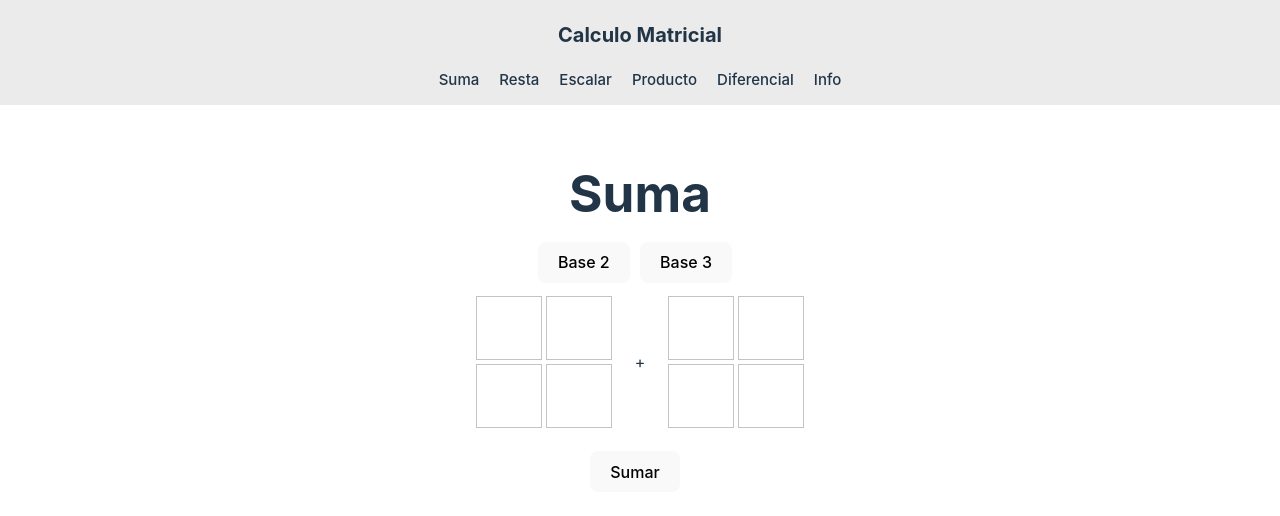
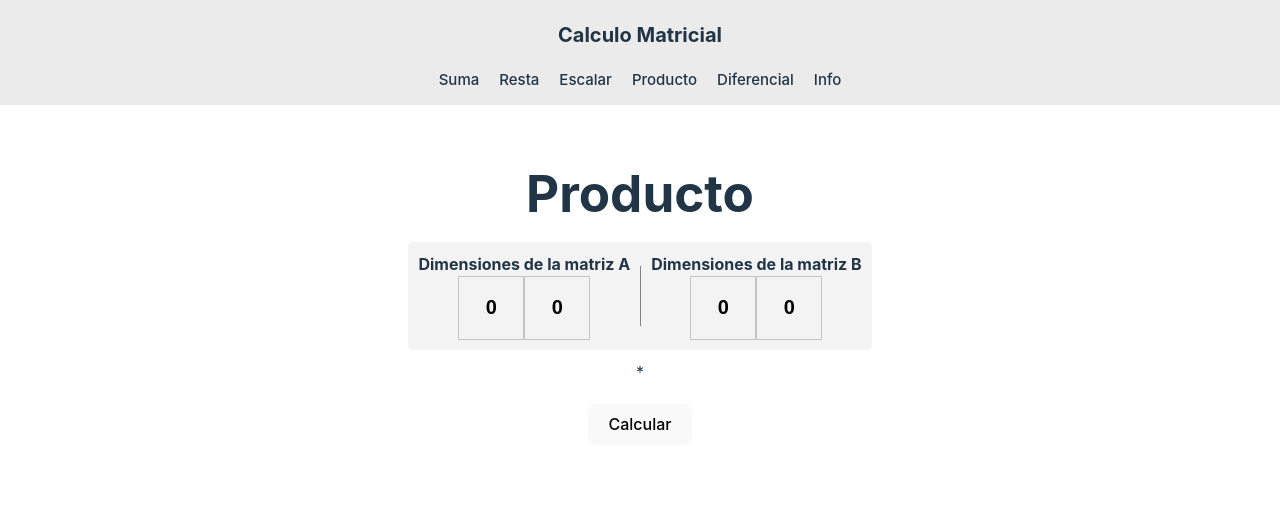
Before and after one commit to joshdev15/matrix-calc, a React (Vite) app: page / in a window 1280 px wide. Both pictures are taken after a click on the element "Producto". Shown: the top 516 px of the page. Built offline with nearby package versions, Linux system fonts and the light colour scheme.

Commit message:
Added: Product

```diff
--- /dev/null
+++ b/src/components/AppInputWithValue/index.tsx
@@ -0,0 +1,42 @@
+import { Dispatch, FC, SetStateAction } from "react";
+import styles from "./styles.module.scss";
+
+interface AppInputWithValueProps {
+  id: string;
+  value: any;
+  setValue: Dispatch<SetStateAction<any>>;
+}
+
+const AppInputWithValue: FC<AppInputWithValueProps> = ({
+  id,
+  value,
+  setValue,
+}) => {
+  const validateSetValue = (value: any) => {
+    if (
+      (!isNaN(parseInt(value)) &&
+        parseInt(value) > 0 &&
+        parseInt(value) < 10) ||
+      [""].includes(value)
+    ) {
+      setValue(value);
+      return;
+    }
+
+    alert("El valor debe ser un numero entre 1 y 9");
+  };
+
+  return (
+    <input
+      type="text"
+      id={id}
+      name={id}
+      className={styles.squareInput}
+      value={value}
+      onChange={(e) => validateSetValue(e.target.value)}
+      pattern="^[0-9]{1,3}$"
+    />
+  );
+};
+
+export default AppInputWithValue;
--- /dev/null
+++ b/src/components/AppInputWithValue/styles.module.scss
@@ -0,0 +1,13 @@
+.squareInput {
+  background: transparent;
+  width: 60px;
+  height: 60px;
+  border: 1px solid #c4c4c4;
+  font-size: 20px;
+  text-align: center;
+  font-weight: bold;
+  -webkit-appearance: none;
+  -moz-appearance: none;
+  appearance: none;
+  margin: 0;
+}
--- a/src/components/Header/index.tsx
+++ b/src/components/Header/index.tsx
@@ -12,7 +12,7 @@ const Header = () => {
         <p onClick={() => setSection("add")}>Suma</p>
         <p onClick={() => setSection("sub")}>Resta</p>
         <p onClick={() => setSection("esc")}>Escalar</p>
-        <p>Producto</p>
+        <p onClick={() => setSection("product")}>Producto</p>
         <p>Diferencial</p>
         <p onClick={() => setSection("info")}>Info</p>
       </div>
--- a/src/page/Home/index.tsx
+++ b/src/page/Home/index.tsx
@@ -4,6 +4,7 @@ import Sub from "../../sections/Sub";
 import { MainContext, MainContextProps } from "../../contexts/MainProvider";
 import Esc from "../../sections/Esc";
 import Info from "../../sections/About";
+import Product from "../../sections/Product";
 
 const Home = () => {
   const { section } = useContext<MainContextProps>(MainContext);
@@ -14,6 +15,7 @@ const Home = () => {
     add: <Add />,
     sub: <Sub />,
     esc: <Esc />,
+    product: <Product />,
     info: <Info />,
   };
 
--- /dev/null
+++ b/src/sections/Product/index.tsx
@@ -0,0 +1,162 @@
+import { useState } from "react";
+import AppInput from "../../components/AppInput";
+import styles from "./styles.module.scss";
+import AppInputWithValue from "../../components/AppInputWithValue";
+
+const Product = () => {
+  const [rowsA, setRowsA] = useState(0);
+  const [columnsA, setColumsA] = useState(0);
+
+  const [rowsB, setRowsB] = useState(0);
+  const [columnsB, setColumsB] = useState(0);
+
+  const [finalResult, setResult] = useState<never[][]>();
+
+  const getFormData = () => {
+    // Obtener elementos visuales
+    setResult(undefined);
+    const inputs = document.querySelectorAll("input");
+
+    // Limpieza del Arreglo A
+    const orderedArrayA = Array.from({ length: rowsA }).map((_) => []);
+    const arrayA = Array.from(inputs).filter((element) =>
+      element.id.includes("a-"),
+    );
+
+    arrayA.forEach((item) => {
+      const id = item.id.split("-");
+      const arrLevel = parseInt(id[1]);
+      orderedArrayA[arrLevel].push(parseInt(item.value) as never);
+    });
+
+    // Limpieza del Arreglo B
+    const orderedArrayB = Array.from({ length: rowsB }).map((_) => []);
+    const arrayB = Array.from(inputs).filter((element) =>
+      element.id.includes("b-"),
+    );
+
+    arrayB.forEach((item) => {
+      const id = item.id.split("-");
+      const arrLevel = parseInt(id[1]);
+      orderedArrayB[arrLevel].push(parseInt(item.value) as never);
+    });
+
+    // Definicion de la Matriz final
+    const subResult: number[][][] = Array.from({ length: rowsA }).map((_) =>
+      Array.from({ length: columnsB }).map((_) => []),
+    );
+
+    // Calculo y ubicacion de los resultados
+    orderedArrayA.forEach((itemA, indexA) => {
+      itemA.forEach((subItemA, subIndexA) => {
+        orderedArrayB[subIndexA].forEach((itemB, indexB) => {
+          console.log(subItemA, itemB);
+          subResult[indexA][indexB].push(subItemA * itemB);
+        });
+      });
+    });
+
+    // Sumatoria
+    const result = subResult.map((levelOne) =>
+      levelOne.map((levelTwo) => levelTwo.reduce((acc, cur) => acc + cur)),
+    );
+
+    setResult(result as never);
+  };
+
+  return (
+    <div className={styles.wrapper} id="wrapper">
+      <h1 className={styles.mb}>Producto</h1>
+      <div className={`${styles.mb} ${styles.panel}`}>
+        <div className={styles.mr}>
+          <strong>Dimensiones de la matriz A</strong>
+          <div>
+            <AppInputWithValue id={`rowsA`} value={rowsA} setValue={setRowsA} />
+            <AppInputWithValue
+              id={`columnsA`}
+              value={columnsA}
+              setValue={setColumsA}
+            />
+          </div>
+        </div>
+
+        <div className={styles.separator} />
+
+        <div className={styles.ml}>
+          <strong>Dimensiones de la matriz B</strong>
+          <div>
+            <AppInputWithValue id={`rowsB`} value={rowsB} setValue={setRowsB} />
+            <AppInputWithValue
+              id={`columnsB`}
+              value={columnsB}
+              setValue={setColumsB}
+            />
+          </div>
+        </div>
+      </div>
+
+      <div className={styles.matrixCont}>
+        <table style={{ marginRight: 20 }}>
+          <tbody>
+            {Array.from({ length: rowsA }).map((_: any, indexOne: number) => (
+              <tr key={`ArrA${indexOne}`}>
+                {Array.from({ length: columnsA }).map(
+                  (_: any, indexTwo: number) => (
+                    <td key={`a-${indexOne}-${indexTwo}`}>
+                      <AppInput id={`a-${indexOne}-${indexTwo}`} />
+                    </td>
+                  ),
+                )}
+              </tr>
+            ))}
+          </tbody>
+        </table>
+
+        <div className={styles.operator}>*</div>
+
+        <table style={{ marginLeft: 20 }}>
+          <tbody>
+            {Array.from({ length: rowsB }).map((_: any, indexOne: number) => (
+              <tr key={`ArrB${indexOne}`}>
+                {Array.from({ length: columnsB }).map(
+                  (_: any, indexTwo: number) => (
+                    <td key={`b-${indexOne}-${indexTwo}`}>
+                      <AppInput id={`b-${indexOne}-${indexTwo}`} />
+                    </td>
+                  ),
+                )}
+              </tr>
+            ))}
+          </tbody>
+        </table>
+      </div>
+
+      {columnsA === rowsB && (
+        <div className={styles.mt}>
+          <button onClick={getFormData}>Calcular</button>
+        </div>
+      )}
+
+      {finalResult !== undefined && (
+        <table style={{ marginTop: 20 }}>
+          <tbody>
+            {finalResult.map((level, index) => (
+              <tr key={`arr${index}`}>
+                {level.map((value: any, indexValue: number) => (
+                  <td
+                    className={styles.squareInput}
+                    key={`result-${index}-${indexValue}`}
+                  >
+                    {value}
+                  </td>
+                ))}
+              </tr>
+            ))}
+          </tbody>
+        </table>
+      )}
+    </div>
+  );
+};
+
+export default Product;
--- /dev/null
+++ b/src/sections/Product/styles.module.scss
@@ -0,0 +1,63 @@
+.mb {
+  margin-bottom: 10px;
+}
+
+.ml {
+  margin-left: 10px;
+}
+
+.mr {
+  margin-right: 10px;
+}
+
+.mt {
+  margin-top: 20px;
+}
+
+.wrapper {
+  display: flex;
+  flex-direction: column;
+  justify-content: center;
+  align-items: center;
+  padding: 50px;
+}
+
+.matrixCont {
+  display: flex;
+  justify-content: center;
+  align-items: center;
+}
+
+.panel {
+  display: flex;
+  background: #c0c0c030;
+  padding: 10px;
+  border-radius: 5px;
+  justify-content: center;
+  align-items: center;
+}
+
+.operator {
+  display: flex;
+  align-items: center;
+}
+
+.separator {
+  width: 1px;
+  height: 60px;
+  background: gray;
+}
+
+.squareInput {
+  background: transparent;
+  width: 60px;
+  height: 60px;
+  border: 1px solid #c4c4c4;
+  font-size: 20px;
+  text-align: center;
+  font-weight: bold;
+  -webkit-appearance: none;
+  -moz-appearance: none;
+  appearance: none;
+  margin: 0;
+}
```
Also changed, not shown: src/components/svgs/ChangeIcon/index.tsx (added, +32 -0 lines), src/assets/change.svg (added), src/components/svgs/ChangeIcon/styles.module.scss (added).
